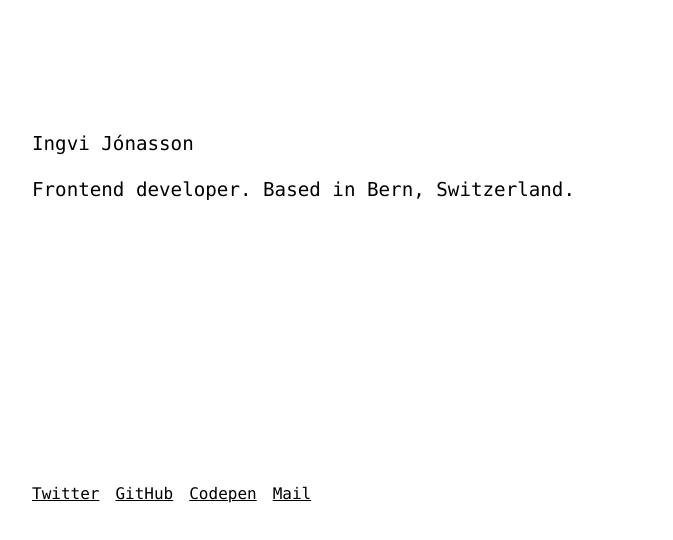
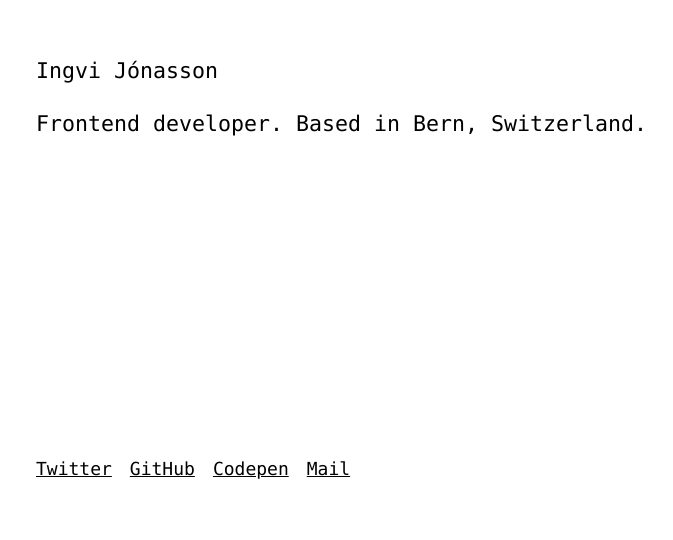
Before and after one commit to ingvijonasson/ingvijonasson.github.io, a plain HTML site: page index.html in a window 1280 px wide. Shown: the part 262-802 px from the top of the page, without its empty margins (0-673 px from the left). Drawn offline with Linux system fonts and the light colour scheme.

Commit message:
Update font-sizes

```diff
--- a/css/main.css
+++ b/css/main.css
@@ -20,7 +20,7 @@
 }
 
 /* ----------
-// Normalize
+// Normalize / Reset
 // ---------- */
 *, ::after, ::before {
   box-sizing: inherit;
@@ -44,17 +44,16 @@ h1, h2, h3, h4, h5, h6, p {
 
 html {
   min-height: 100%;
-  font-size: 16px;
+  font-size: 18px;
 }
 
 body {
-  line-height: 1.5;
+  line-height: 1.6;
   font-family: "Roboto Mono", Menlo, monospace;
 }
 
 h1, h2, h3, h4, h5, h6, p, ul {
   margin-top: var(--space-1);
-  margin-bottom: 0;
   font-weight: normal;
 }
 
@@ -83,10 +82,7 @@ p {
   max-width: 34em;
 }
 
-
-
 a {
-  display: inline-block;
   background-color: transparent;
   color: #000;
 }
@@ -95,18 +91,10 @@ small {
   font-size: 80%;
 }
 
-svg:not(:root) {
-  overflow: hidden;
-}
-
-code, kbd, pre, samp {
-  font-family: monospace, monospace;
-  font-size: 1em;
-}
-
 /* ----------
 // Objects
 // ---------- */
+
 .o-container {
   max-width: 1400px;
   padding: var(--space-2);
@@ -154,12 +142,6 @@ code, kbd, pre, samp {
 
 .site-header__brand {
   margin-top: 35vh;
-}
-
-@media only screen and (min-width: 500px) {
-  .site-header__brand {
-    margin-top: 45vh;
-  }
 }
 
 .site-header__headline {
```
